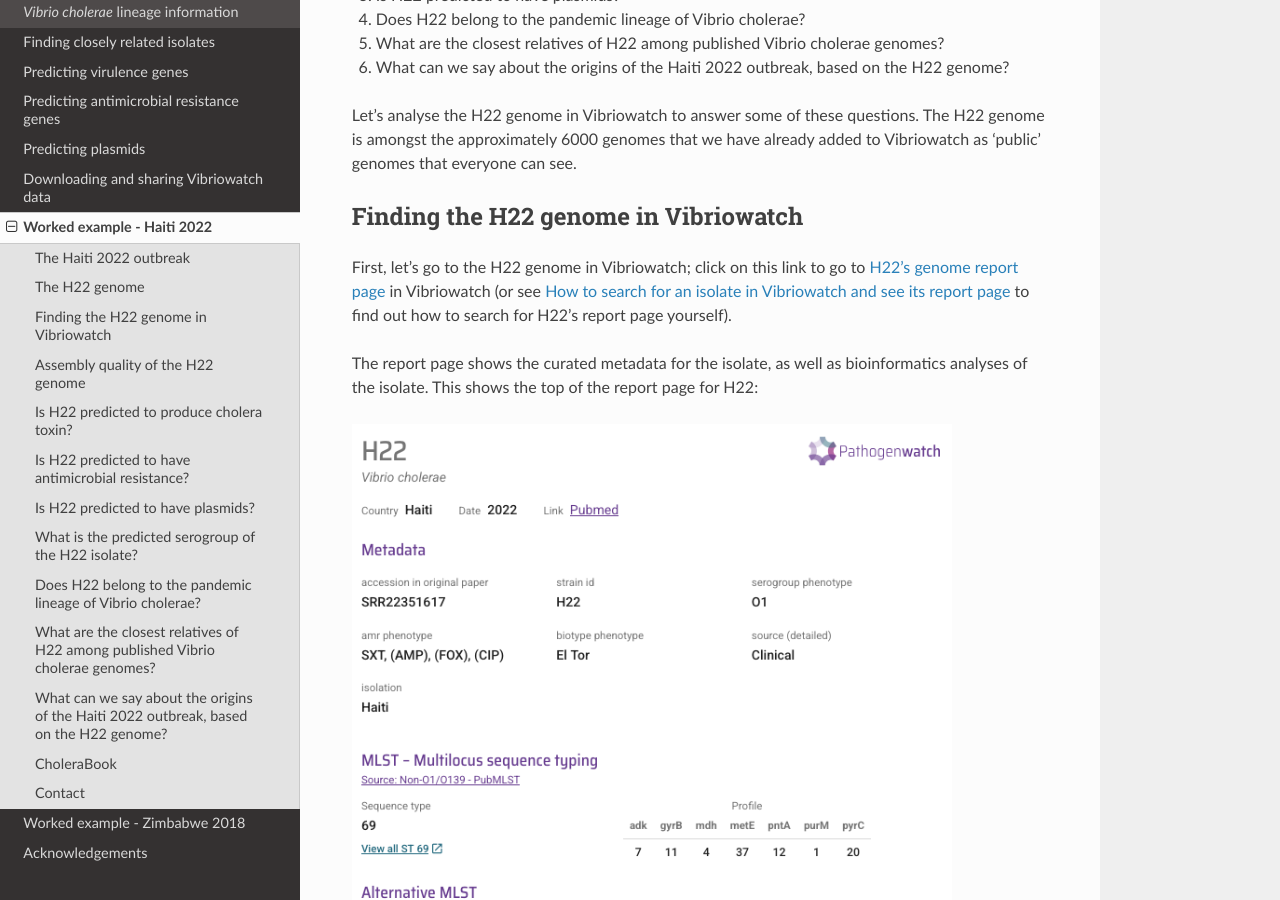
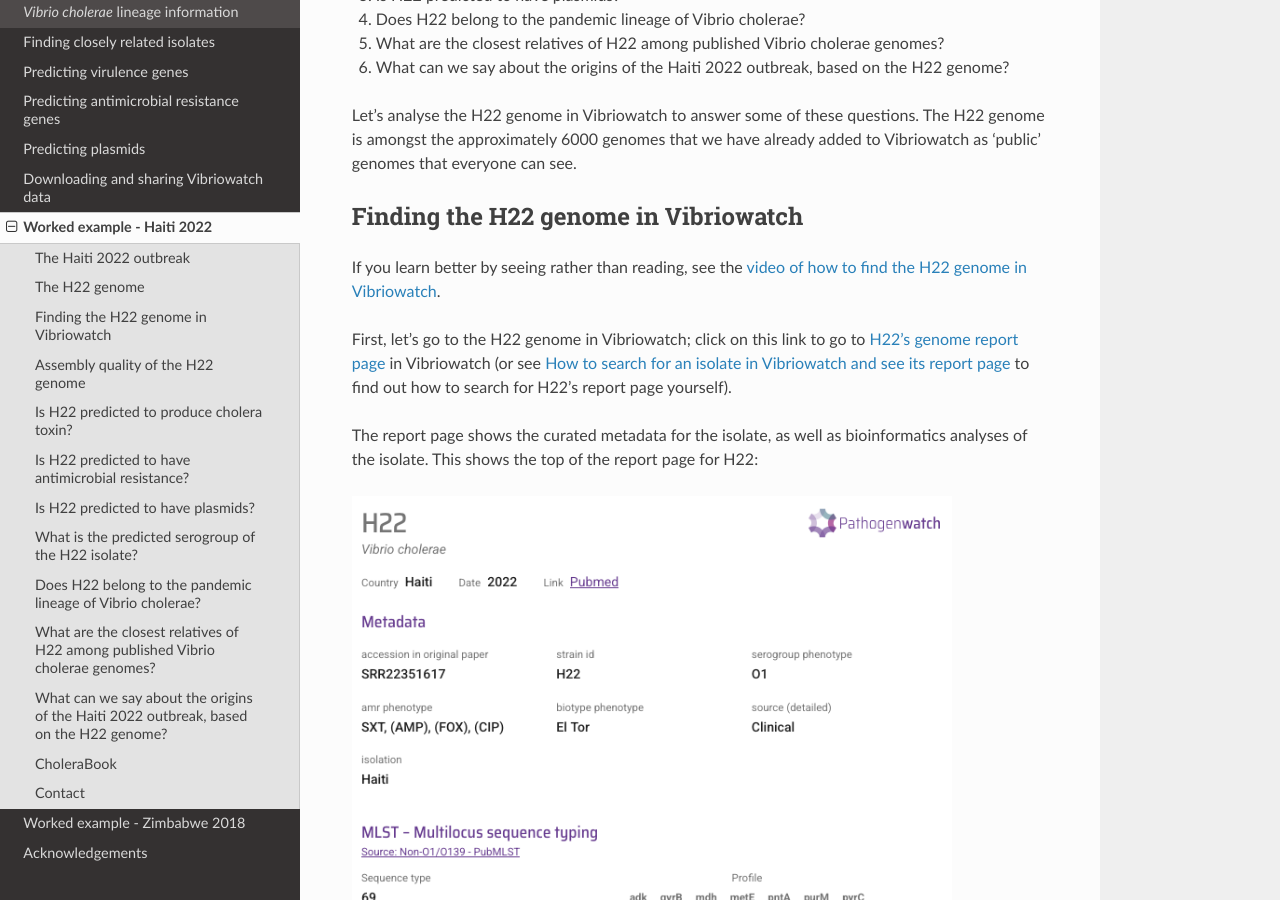
Before and after one commit to avrilcoghlan/vibriowatch, a Sphinx documentation site: the page built from docs/source/haiti.rst, in a window 1280 px wide and 900 px high, scrolled down 1416 px. Built offline with Sphinx 7.4.7 and the Read the Docs theme 3.1.0, drawn with Linux system fonts in a browser that asks for light colours.

Commit message:
Update haiti.rst

```diff
--- a/docs/source/haiti.rst
+++ b/docs/source/haiti.rst
@@ -64,6 +64,10 @@
 
 Finding the H22 genome in Vibriowatch
 -------------------------------------
+
+If you learn better by seeing rather than reading, see the `video of how to find the H22 genome in Vibriowatch`_.
+
+.. _video of how to find the H22 genome in Vibriowatch: https://youtu.be/a8fQj8QcOP0
 
 First, let's go to the H22 genome in Vibriowatch; click on this link to go to `H22's genome report page`_ in Vibriowatch (or see
 `How to search for an isolate in Vibriowatch and see its report page`_ to find out how to search for H22's report page yourself).
```
